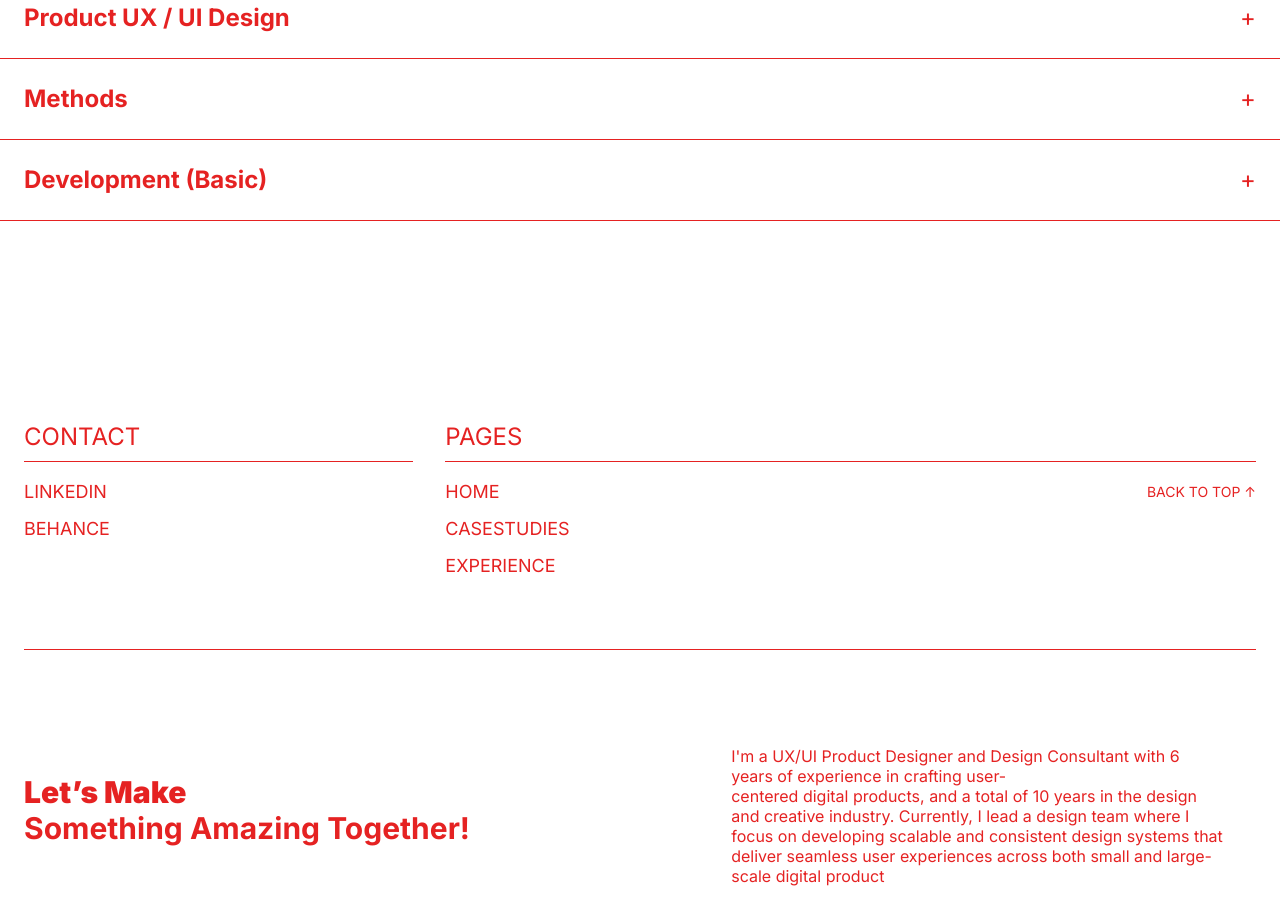
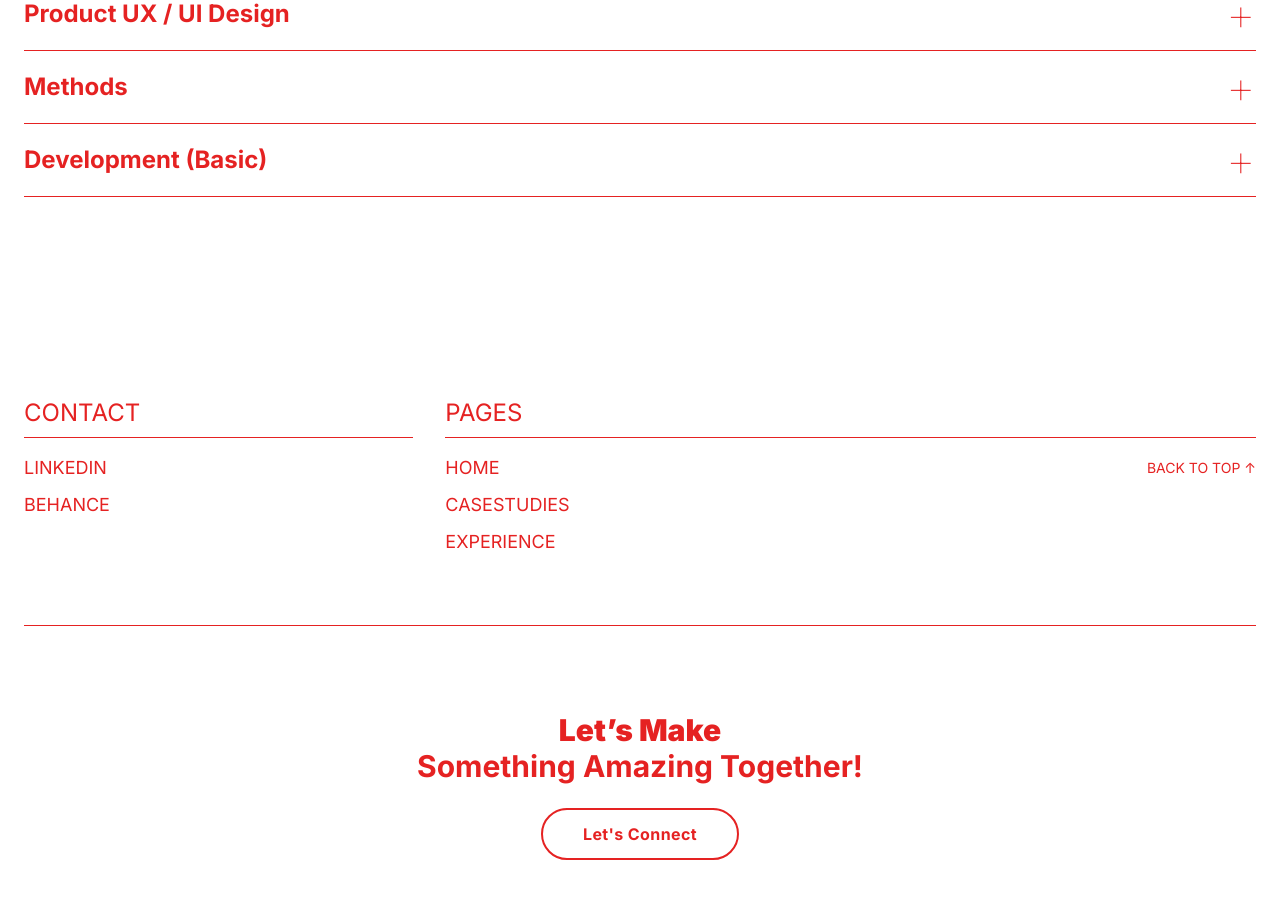
Before and after one commit to talha-amr/Client-Portfolio, a React (Vite) app: page /experience in a window 1280 px wide. Shown: the part 460-1384 px from the top of the page. Built offline with nearby package versions, Linux system fonts and the light colour scheme.

Commit message:
completed experience page with fixing bugs

```diff
--- a/src/components/Accordion.jsx
+++ b/src/components/Accordion.jsx
@@ -2,47 +2,83 @@ import React, { useState } from "react";
 
 const AccordionItem = ({ title, content, isOpen, onToggle }) => {
   return (
-    <div className="w-full mx-auto md:px-1 lg:px-6 w-full border-b border-[#E52222]">
+    <div className="w-full mx-auto border-b border-[#E52222]">
       {/* Header */}
       <button
         onClick={onToggle}
-        className="w-full text-left py-6 flex justify-between items-center focus:outline-none"
+        className="w-full text-left py-3 flex justify-between items-center focus:outline-none"
       >
         <div className="flex justify-between items-center w-full">
           <span
-            className={`font-bold text-2xl text-[#E52222] transition-transform duration-300 ${
-              isOpen ? "scale-105 border-b-2 border-[#E52222]" : ""
-            }`}
+            className={`font-bold text-2xl text-[#E52222] transition-transform duration-300 ${isOpen ? "scale-105 border-b-2 border-[#E52222]" : ""
+              }`}
           >
             {title}
           </span>
-          <span className="text-2xl text-[#E52222]">{isOpen ? "-" : "+"}</span>
+          <span className="text-5xl font-thin text-[#E52222]">{isOpen ? "-" : "+"}</span>
         </div>
       </button>
 
       {/* Content */}
       <div
         className={`overflow-hidden transition-all duration-500 ease-in-out`}
-        style={{ maxHeight: isOpen ? "400px" : "0px" }}
+        style={{ maxHeight: isOpen ? "600px" : "0px" }}
       >
         <div className="py-6 text-gray-700 text-lg">
-          {content}
+          {/* ✅ Grid Layout for Content */}
+<div className="grid grid-cols-1 md:grid-cols-3 gap-x-32 gap-y-6  w-full">
+  {content.map((text, idx) => (
+    <div
+      key={idx}
+      className="text-base text-[#E52222] text-start"
+    >
+      {text}
+    </div>
+  ))}
+</div>
         </div>
       </div>
     </div>
   );
 };
 
-
 export default function Accordion({ items }) {
   const [openIndex, setOpenIndex] = useState(null);
 
   const defaultItems = [
-    { title: "Product UX / UI Design", content: "Content for the first item" },
-    { title: "Methods", content: "Content for the second item" },
-    { title: "Development (Basic)", content: "  Lorem ipsum dolor sit amet consectetur adipisicing elit. Magni nemo quos ex molestias et eos nostrum dolor harum cum iste maiores culpa minus delectus debitis quaerat error numquam, temporibus saepe?Lorem ipsum dolor sit amet, consectetur adipisicing elit. Eaque eveniet quisquam harum, exercitationem neque omnis alias assumenda, quia quas corrupti atque. Nihil, ullam corrupti." },
+    {
+      title: "Product UX / UI Design",
+      content: [
+        "User Research & Personas",
+        "Wireframing & Prototyping",
+        "Journey Mapping & Flows",
+        "High-Fidelity UI Design",
+        "Design Systems (Creation & Management)",
+        "Usability Testing & Iteration",
+        "Accessibility Design (WCAG)",
+        "Mobile & Web App Interfaces",
+        "Product Thinking & UX Audits"
+      ],
+    },
+    {
+      title: "Methods",
+      content: [
+        "Design Thinking",
+        "User-Centered Design (UCD)",
+        "Usability Testing & A/B Testing",
+        "Information Architecture Structuring",
+        "Accessibility & Inclusive Design"
+      ],
+    },
+    {
+      title: "Development (Basic)",
+      content: [
+        "HTML",
+        "CSS",
+        "JavaScript (Basic)"
+      ],
+    },
   ];
-
 
   const accordionItems = items || defaultItems;
 
--- /dev/null
+++ b/src/components/Footer.jsx
@@ -0,0 +1,20 @@
+import React from "react";
+
+const Footer = () => {
+  return (
+    <div className="flex flex-col justify-center items-center h-[30vh] gap-6 text-[#E52222] py-40">
+      <p className="text-3xl font-bold text-center">
+        <span className="font-black">Let’s Make</span>
+        <br />
+        Something Amazing Together!
+      </p>
+      <button
+        className="px-10 py-3 rounded-full border-2 border-[#E52222] text-[#E52222] font-semibold tracking-wide bg-transparent hover:bg-[#E52222]/10 transition font-bold"
+      >
+        Let's Connect
+      </button>
+    </div>
+  );
+};
+
+export default Footer;
--- a/src/components/Work.jsx
+++ b/src/components/Work.jsx
@@ -2,12 +2,42 @@ import React, { useRef, useState } from "react";
 import { useGSAP } from "@gsap/react";
 import gsap from "gsap";
 import { ScrollTrigger } from "gsap/ScrollTrigger";
+import Footer from "./Footer";
 
 gsap.registerPlugin(ScrollTrigger);
 
 const Work = () => {
     const containerRef = useRef();
     const [activeIndex, setActiveIndex] = useState(0);
+    const cardRefs = useRef([]);
+    const btnRefs = useRef([]);
+
+    // GSAP Magnetic Hover Effect
+    useGSAP(() => {
+        cardRefs.current.forEach((card, i) => {
+            const btn = btnRefs.current[i];
+            if (!card || !btn) return;
+
+            const move = (e) => {
+                const rect = card.getBoundingClientRect();
+                const x = e.clientX - rect.left;
+                const y = e.clientY - rect.top;
+
+                gsap.to(btn, {
+                    x: x - rect.width / 2,
+                    y: y - rect.height / 2,
+                    duration: 0.3,
+                    ease: "power3.out",
+                });
+            };
+
+            card.addEventListener("mousemove", move);
+
+            return () => {
+                card.removeEventListener("mousemove", move);
+            };
+        });
+    }, { scope: containerRef });
 
     const projects = [
         {
@@ -16,45 +46,21 @@ const Work = () => {
             image: "/image-1.png",
             desc: "The ABN Agent Dashboard is an internal platform used by ABN Global’s field agents to manage clients, tasks, and reporting. While it played a critical role in day-to-day operations, the dashboard had become outdated and inefficient..."
         },
-        {
-            id: 2,
-            title: "IMC HEALTH APP",
-            image: "/image-2.png",
-            desc: "Description for IMC HEALTH APP"
-        },
-        {
-            id: 3,
-            title: "RIZQ FINANCIAL APP",
-            image: "/image-3.png",
-            desc: "Description for Rizq Financial App"
-        },
-        {
-            id: 4,
-            title: "ASK TECHNOSE",
-            image: "",
-            desc: "Description for ASK TECHNOSE"
-        },
-        {
-            id: 5,
-            title: "BSM DEVELOPER",
-            image: "",
-            desc: "Description for BSM Developer"
-        },
-        {
-            id: 6,
-            title: "NEW METRO CITY",
-            image: "",
-            desc: "Description for New Metro City"
-        },
+        { id: 2, title: "IMC HEALTH APP", image: "/image-2.png", desc: "Description for IMC HEALTH APP" },
+        { id: 3, title: "RIZQ FINANCIAL APP", image: "/image-3.png", desc: "Description for Rizq Financial App" },
+        { id: 4, title: "ASK TECHNOSE", image: "", desc: "Description for ASK TECHNOSE" },
+        { id: 5, title: "BSM DEVELOPER", image: "", desc: "Description for BSM Developer" },
+        { id: 6, title: "NEW METRO CITY", image: "", desc: "Description for New Metro City" },
     ];
 
+    // ScrollTrigger to update active project index
     useGSAP(() => {
         const sections = gsap.utils.toArray(".project-card");
 
         sections.forEach((section, i) => {
             ScrollTrigger.create({
                 trigger: section,
-                start: "top+=30% center", // waits until half of the card is inside
+                start: "top+=35% center",
                 end: "bottom center",
                 onEnter: () => setActiveIndex(i),
                 onEnterBack: () => setActiveIndex(i),
@@ -64,18 +70,19 @@ const Work = () => {
 
     return (
         <div className="min-h-screen bg-[#f9f9f9]" ref={containerRef}>
-            <div className="w-full mx-auto md:px:1 lg:px-6  relative">
+            <div className="w-full mx-auto md:px-1 lg:px-6 relative">
                 <div className="flex py-20">
+
                     {/* Left Side - Sticky Navigation */}
-                    <div className="w-1/4 bg-[#f9f9f9]  sticky top-0 h-screen flex flex-col justify-center items-start">
-                        <div className="space-y-6 text-start">
+                    <div className="w-1/4 bg-[#f9f9f9] sticky top-0 h-screen flex flex-col justify-center items-start">
+                        <div className="space-y-2 text-start">
                             {projects.map((project, index) => (
                                 <div key={project.id} className="nav-item">
                                     <h2
-                                        className={`text-3xl font-black mb-4 transition-all duration-200 ${activeIndex === index
-                                            ? "text-[#E52222] scale-110 translate-x-5"
-                                            : "text-gray-400 scale-100 translate-x-0"
-                                            }`}
+                                        className={`text-3xl font-black  transition-all duration-500 leading-tight
+                      ${activeIndex === index
+                                                ? "text-[#E52222] scale-110 translate-x-5"
+                                                : "text-gray-400 scale-100 translate-x-0"}`}
                                     >
                                         {project.title}
                                     </h2>
@@ -89,32 +96,41 @@ const Work = () => {
                         {projects.map((project, index) => (
                             <div
                                 key={project.id}
-                                className={`project-card relative w-[90%] h-auto mb-10 group transform transition-all duration-300 ease-in-out
-                            ${activeIndex === index
-                                        ? "scale-103 -translate-x-8 z-10"   // active image bigger + shift left
-                                        : "scale-100 translate-x-0 opacity-70" // normal images
-                                    }`}
+                                ref={(el) => (cardRefs.current[index] = el)}
+                                className={`project-card relative w-[90%] h-auto mb-10 group
+                  transform transition-all duration-800 ease-in-out overflow-hidden
+                  ${activeIndex === index
+                                        ? "scale-103 -translate-x-8 z-10"
+                                        : "scale-100 translate-x-0 opacity-70"}`}
                             >
-                                {/* Image */}
+                                {/* Project Image */}
                                 <img
                                     src={project.image}
                                     alt={project.title}
                                     className="w-full h-full object-cover object-center"
                                 />
 
-                                {/* Overlay */}
+                                {/* Glass Magnetic Button */}
                                 <div
-                                    className="absolute inset-0 bg-[#E52222]/60 flex items-center justify-center
-                                    opacity-0 group-hover:opacity-100 transition-opacity duration-500"
+                                    ref={(el) => (btnRefs.current[index] = el)}
+                                    className="absolute top-1/2 left-1/2 opacity-0 group-hover:opacity-100
+                    pointer-events-none transition-opacity duration-300"
+                                    style={{ transform: "translate(-50%, -50%)" }}
                                 >
-                                    <a href="#" className="text-white text-lg font-bold cursor-pointer">VIEW</a>
+                                    <button className="w-20 h-20 flex items-center justify-center rounded-full
+                    bg-white/20 backdrop-blur-md border border-white/40 text-white
+                    text-sm font-semibold shadow-lg">
+                                        VIEW
+                                    </button>
                                 </div>
                             </div>
                         ))}
                     </div>
+                </div>
 
-                </div>
+                {/* Footer Section */}
                 <div className="grid grid-cols-3 gap-8 w-full border-b border-[#E52222] pt-12 pb-17">
+
                     {/* Contact Column */}
                     <div>
                         <h3 className="text-[#E52222] text-2xl pb-2 border-b border-[#E52222] mb-4">
@@ -139,7 +155,6 @@ const Work = () => {
                         <h3 className="text-[#E52222] text-2xl pb-2 border-b border-[#E52222] mb-4">
                             PAGES
                         </h3>
-
                         <ul className="space-y-2 text-[#E52222] text-lg">
                             <li className="flex justify-between items-center">
                                 <a href="#" className="inline-block link-hover-btn border-b border-transparent hover:border-[#E52222]">
@@ -148,7 +163,7 @@ const Work = () => {
                                 <a
                                     href="/"
                                     onClick={(e) => {
-                                        e.preventDefault(); // prevent default jump
+                                        e.preventDefault();
                                         window.scrollTo({ top: 0, behavior: "smooth" });
                                     }}
                                     className="text-sm inline-block link-hover-btn border-b border-transparent hover:border-[#E52222]"
@@ -170,17 +185,8 @@ const Work = () => {
                     </div>
                 </div>
 
-                <div className="flex justify-between items-center h-[30vh] text-[#E52222] py-40">
-                    <p className="text-3xl font-bold"> <span className="font-black">Let’s Make</span><br />
-                        Something Amazing Together!</p>
-                    <p className='text-base mt-3 font-regular max-w-[40%] anim leading-tight me-8'>
-                        I'm a UX/UI Product Designer and Design Consultant with 6 years of experience in crafting user-
-                        <br />
-                        centered digital products, and a total of 10 years in the design and creative industry.
-                        Currently, I lead a design team where I focus on developing scalable and consistent design
-                        systems that deliver seamless user experiences across both small and large-scale digital product
-                    </p>
-                </div>
+                {/* Closing Section */}
+                   <Footer/>
             </div>
         </div>
     );
--- a/src/main.jsx
+++ b/src/main.jsx
@@ -1,5 +1,7 @@
 import { StrictMode } from 'react'
 import { createRoot } from 'react-dom/client'
+import "@fontsource/inter/100.css";  // light
+import "@fontsource/inter/200.css";  // light
 import "@fontsource/inter/300.css";  // light
 import "@fontsource/inter/400.css";  // Regular
 import "@fontsource/inter/500.css";  // Medium
--- a/src/pages/Experience.jsx
+++ b/src/pages/Experience.jsx
@@ -1,22 +1,21 @@
 import React from 'react'
 import Navbar from '../components/NavBar'
 import Accordion from '../components/Accordion'
+import Footer from '../components/Footer'
 
 const Experience = () => {
     return (
         <section className='min-h-dvh w-screen'>
             <Navbar activePage={"experience"} />
+<div className="w-full px-6 mx-auto">
+            <div className="flex justify-start items-center mt-35 pb-10 border-b-1 border-[#e52222]">
 
-            <div className="flex justify-start items-center mt-35 pb-10 border-b-1 border-[#e52222]">
-                <div className="w-full px-6 mx-auto">
                     <div className='text-[#e52222] max-w-[70%] space-y-6 '>
                         <p className='text-3xl font-bold leading-tight'>Currently, I’m working at Rozee.pk / RozeeGPT as a Product UX/UI Designer (Team Lead).</p>
                         <p className='text-2xl font-regular leading-tight'>In this role, I lead the design team and focus on creating user-centered and business-driven product experiences. My work involves conducting UX audits, building scalable design systems, collaborating with stakeholders, and ensuring design consistency across both small and large-scale digital products.</p>
-                    </div>
                 </div>
             </div>
             <Accordion title="nothing" content="nothing" />
-            <div className="w-full px-6 mx-auto">
                 <div className="grid grid-cols-3 gap-8 w-full border-b border-[#E52222] pt-50 pb-17 ">
                     {/* Contact Column */}
                     <div>
@@ -73,17 +72,7 @@ const Experience = () => {
                     </div>
                 </div>
 
-                <div className="flex justify-between items-center h-[30vh] text-[#E52222] py-40">
-                    <p className="text-3xl font-bold"> <span className="font-black">Let’s Make</span><br />
-                        Something Amazing Together!</p>
-                    <p className='text-base mt-3 font-regular max-w-[40%] anim leading-tight me-8'>
-                        I'm a UX/UI Product Designer and Design Consultant with 6 years of experience in crafting user-
-                        <br />
-                        centered digital products, and a total of 10 years in the design and creative industry.
-                        Currently, I lead a design team where I focus on developing scalable and consistent design
-                        systems that deliver seamless user experiences across both small and large-scale digital product
-                    </p>
-                </div>
+                <Footer/>
             </div>
         </section>
     )
```
Also changed, not shown: src/components/Grid.jsx (+13 -28 lines).
